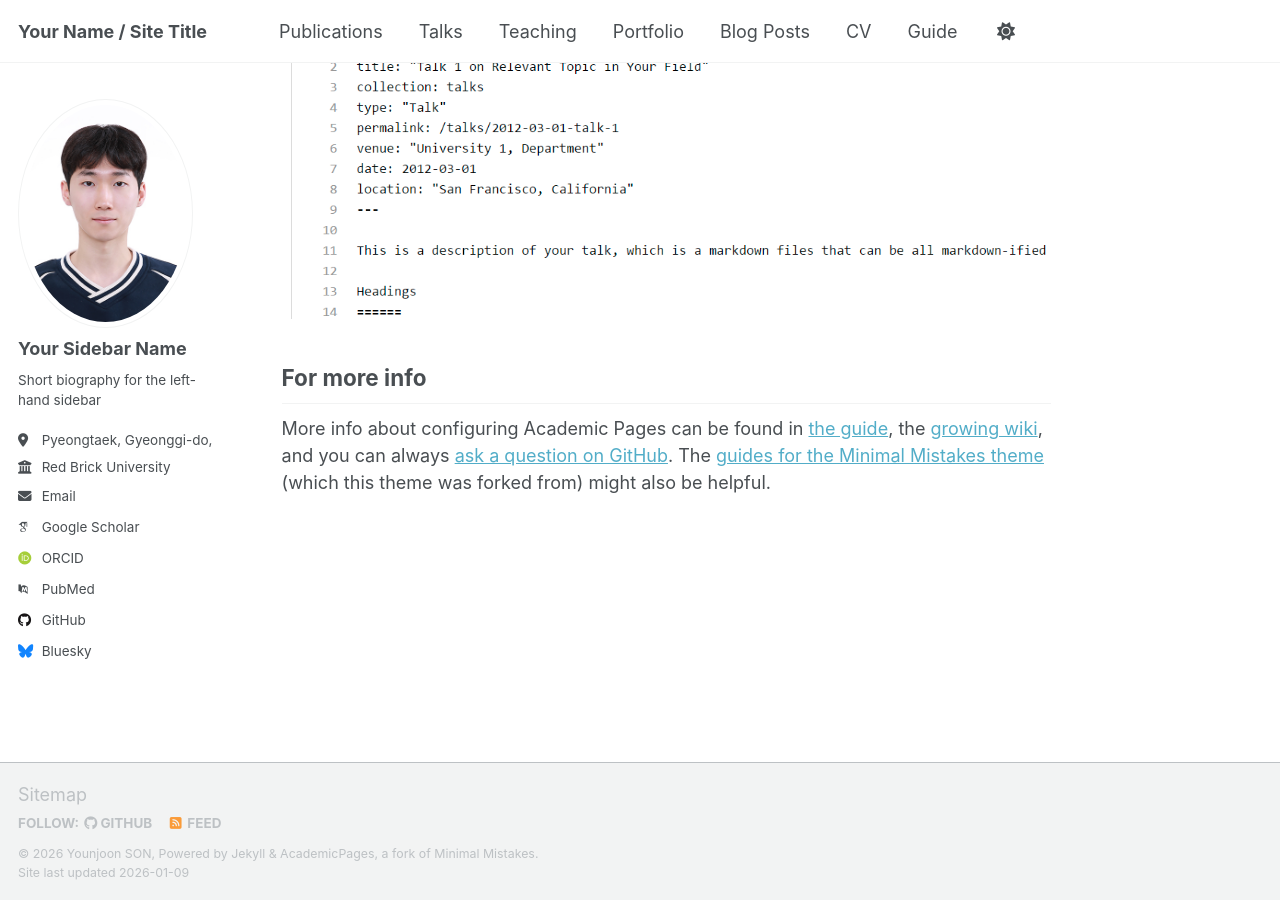
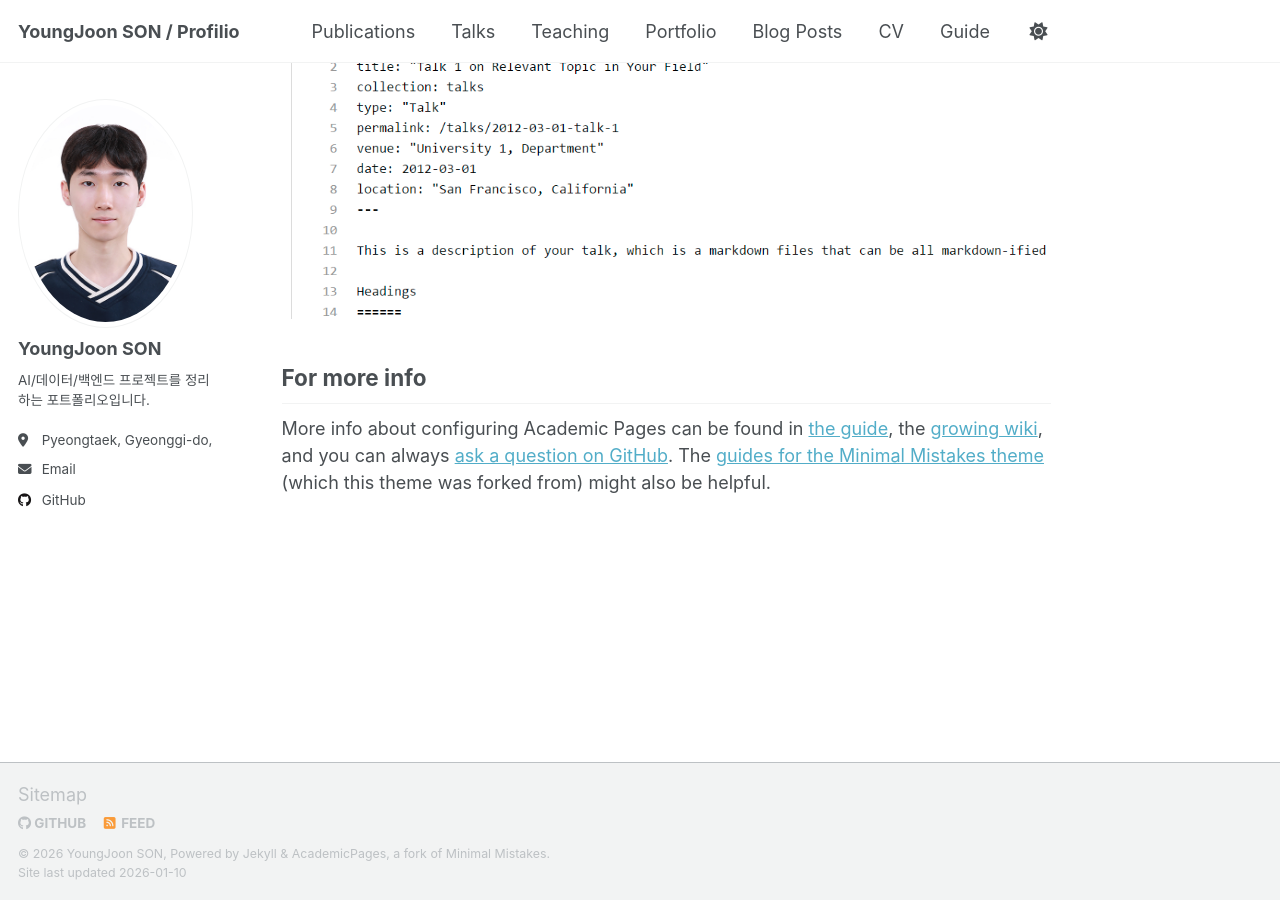
Before and after one commit to dragondall2015/dragondall2015.github.io, a Jekyll site: the page built from _pages/about.md, in a window 1280 px wide and 900 px high, scrolled down 2880 px. Built offline with Jekyll 4.4.1, drawn with Linux system fonts in a browser that asks for light colours; some web fonts are replaced; a script that is not in the unit is left out.

Commit message:
Update site configuration for Korean localization

```diff
--- a/_config.yml
+++ b/_config.yml
@@ -7,16 +7,16 @@
 # server process.
 
 # Basic Site Settings
-locale                   : "en-US"
+locale                   : "ko-KR"
 site_theme               : "default" # Currently available options are "default", "air"
-title                    : "Your Name / Site Title"
+title                    : "YoungJoon SON / Profilio"
 title_separator          : "-"
-name                     : &name "Younjoon SON"
-description              : &description "Your Name's academic portfolio"   # Update this with a general description of your site, this is the default if not overridden by a page
+name                     : &name "YoungJoon SON"
+description              : &description "AI/백엔드 포트폴리오"  # Update this with a general description of your site, this is the default if not overridden by a page
 url                      : https://dragondall2015.github.io/ # The base hostname & protocol for your site e.g. "https://[your GitHub username].github.io",
                                                            # or if you already have some other page hosted on Github then use "https://[your GitHub username].github.io/[Your Repo Name]"
 baseurl                  : "" # the subpath of your site, e.g. "/blog"
-repository               : "academicpages/academicpages.github.io"
+repository               : "dragondall2015/dragondall2015.github.io"
 
 # Site Author - The following control what appear as part of the author content on the side bar.
 #               If a field is blank the icon and link will not appear, otherwise it will be shown.
@@ -24,23 +24,23 @@ repository               : "academicpages/academicpages.github.io"
 author:
   # Biographic information
   avatar           : "profile.png"
-  name             : "Your Sidebar Name"
+  name             : "YoungJoon SON"
   pronouns         : # example: "she/her"
-  bio              : "Short biography for the left-hand sidebar"
+  bio              : "AI/데이터/백엔드 프로젝트를 정리하는 포트폴리오입니다."
   location         : "Pyeongtaek, Gyeonggi-do, Republic of Korea"
-  employer         : "Red Brick University"
+  employer         :
   uri              : # URL
   email            : "dragondall2015@gmail.com"
 
   # Academic websites
   academia         : # URL
   arxiv            : # URL - Update with the correct link to your profile
-  googlescholar    : "https://scholar.google.com/citations?user=PS_CX0AAAAAJ"
+  googlescholar    :
   inspire-hep      : # URL
   impactstory      : # URL
-  orcid            : "https://orcid.org/yourorcidurl"
+  orcid            :
   semantic         : # URL
-  pubmed           : "https://www.ncbi.nlm.nih.gov/pubmed/?term=john+snow"
+  pubmed           :
   researchgate     : # URL
   scopus           : # URL
 
@@ -48,13 +48,13 @@ author:
   bitbucket        : # Username - Update with your username on the site
   codepen          : # Username
   dribbble         : # Username
-  github           : "academicpages"
+  github           : "dragondall2015"
   kaggle           : # Username
   stackoverflow    : # User number or user number and name (i.e., use "1" or "1/jeff-atwood")
 
   # Social media
   artstation       : # Username
-  bluesky          : "bsky.app" # Replace this with you Bluesky username
+  bluesky          : # Replace this with you Bluesky username
   facebook         : # Username
   flickr           : # Username
   foursquare       : # Username
@@ -299,7 +299,7 @@ sass:
 permalink: /:categories/:title/
 # paginate: 5 # amount of posts to show
 # paginate_path: /page:num/
-timezone: Etc/UTC # https://en.wikipedia.org/wiki/List_of_tz_database_time_zones
+timezone: Asia/Seoul # https://en.wikipedia.org/wiki/List_of_tz_database_time_zones
 
 
 # Plugins
```
